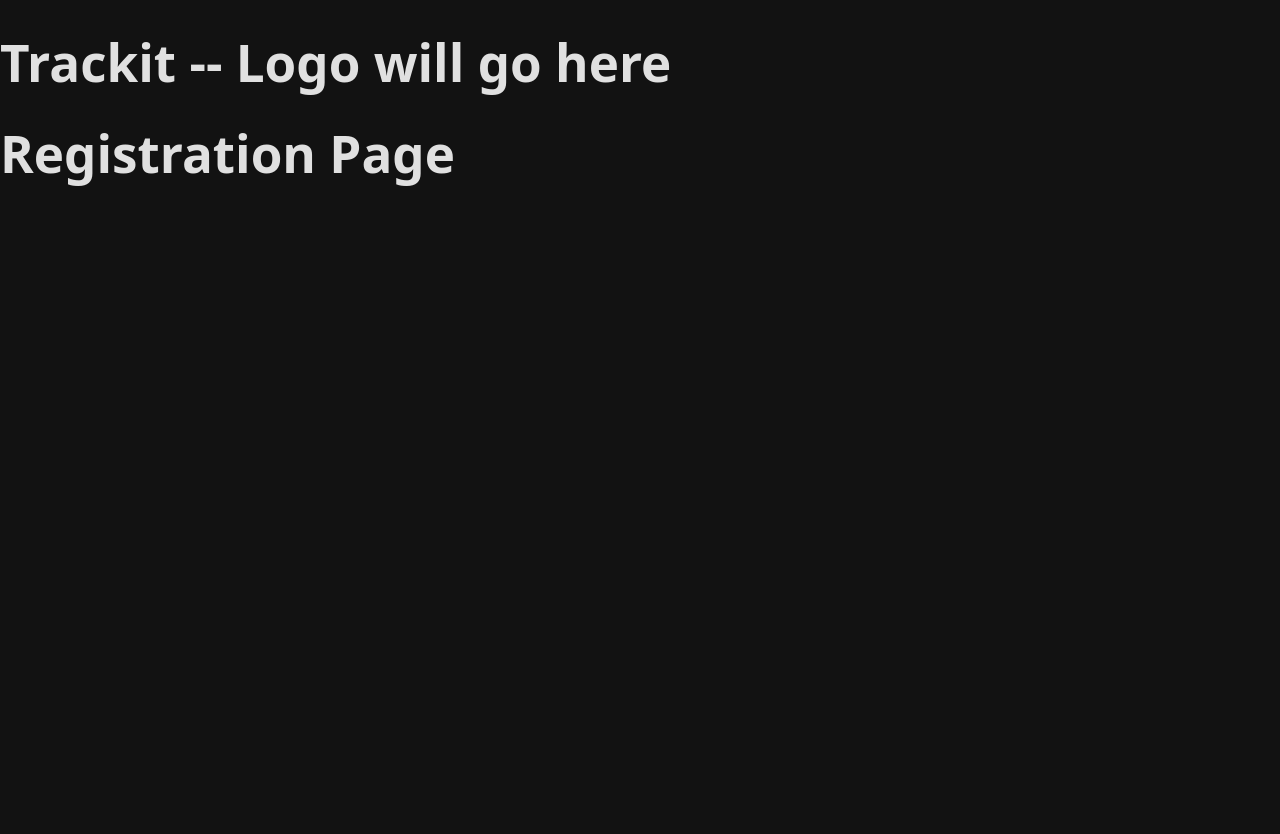
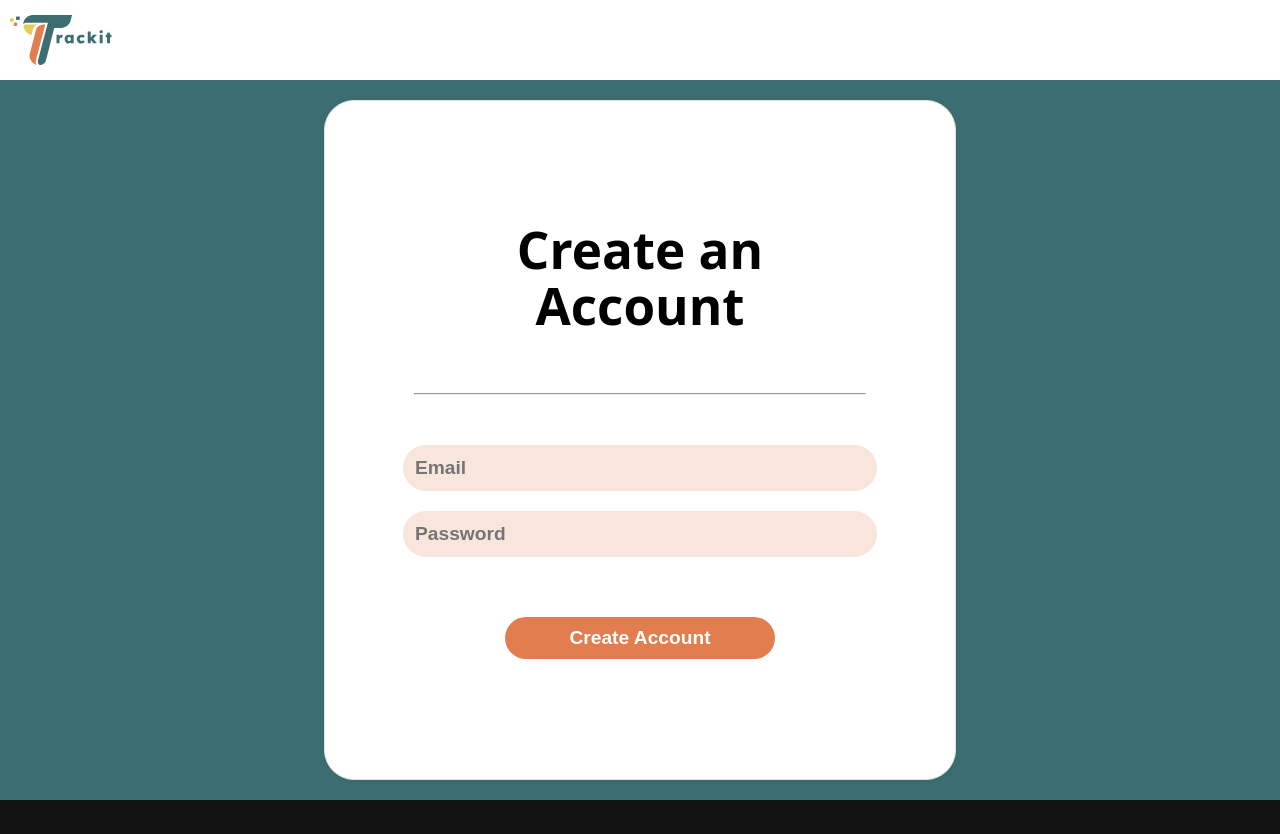
Before and after one commit to Iliyabel/Trackit, a React (Vite) app in the folder client/: page /register in a window 1280 px wide. After the commit the page ends 800 px from the top, so only its background shows below. Built offline with nearby package versions, Linux system fonts and the light colour scheme.

Commit message:
Set up register page and stylized.

```diff
--- a/client/src/App.css
+++ b/client/src/App.css
@@ -103,3 +103,32 @@ div .RightSide {
   font-weight: bold;
   font-size: 1.2em;
 }
+
+.register-button:hover {
+  background-color: #E27D4F;
+  color: #fff;
+}
+
+
+/* Register Page */
+
+.logo-header {
+  display: flex;
+  align-items: center;
+  height: 10vh;
+  background-color: #FFF;
+}
+
+.logo-header img {
+  width: 8%;
+  margin-left: 10px;
+}
+
+.register-container {
+  display: flex;
+  flex-direction: column;
+  align-items: center;
+  justify-content: center;
+  height: 90vh;
+  background-color: #3c6e71;
+}
--- a/client/src/pages/LoginPage.jsx
+++ b/client/src/pages/LoginPage.jsx
@@ -54,7 +54,7 @@ function LoginPage() {
                 <h2>Please Register</h2>
 
                 <button className="register-button" onClick={handleSignup}>
-                Register
+                Sign Up
                 </button>
             </div>
         </div>
--- a/client/src/pages/RegisterPage.jsx
+++ b/client/src/pages/RegisterPage.jsx
@@ -1,14 +1,49 @@
 import React from 'react';
+import { useNavigate } from 'react-router-dom';
+import { useState } from 'react';
 
 function RegisterPage() {
+    const navigate = useNavigate();
+    const [email, setEmail] = useState('');
+    const [password, setPassword] = useState('');
+
+    const handleRegister = () => {
+    // add data save and validation logic here
+    navigate('/dashboard');
+    };
+
     return (
         <div>
-            <header>
-                <h1>Trackit -- Logo will go here</h1>
+            <header className='logo-header'>
+                <img className="logo" src={'src/assets/logoText.svg'} alt="Trackit logo"/>
             </header>
 
-            <h1>Registration Page</h1>
-            {/* Your registration form will go here */}
+            <div className="register-container">
+                <div className='login-box'>
+                    <h1>Create an Account</h1>
+                    <hr />
+
+                    <input
+                    type="email"
+                    placeholder="Email"
+                    value={email}
+                    onChange={(e) => setEmail(e.target.value)}
+                    className="login-input"
+                    />
+
+                    <input
+                    type="password"
+                    placeholder="Password"
+                    value={password}
+                    onChange={(e) => setPassword(e.target.value)}
+                    className="login-input"
+                    />
+
+                    <button className="login-button" onClick={handleRegister}>
+                    Create Account
+                    </button>
+                </div>
+            </div>
         </div>
     );
 }
```
